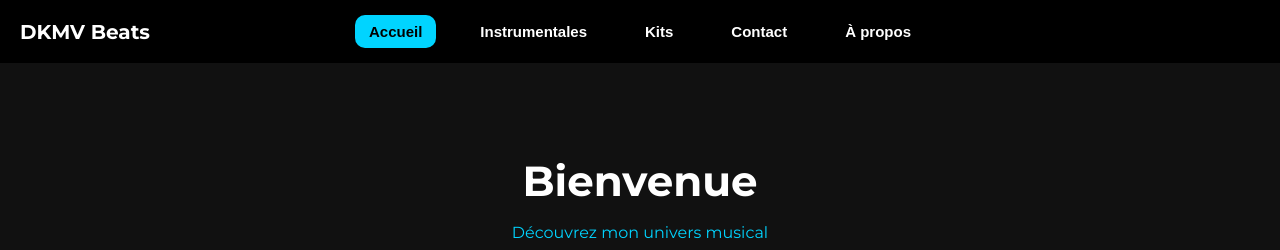
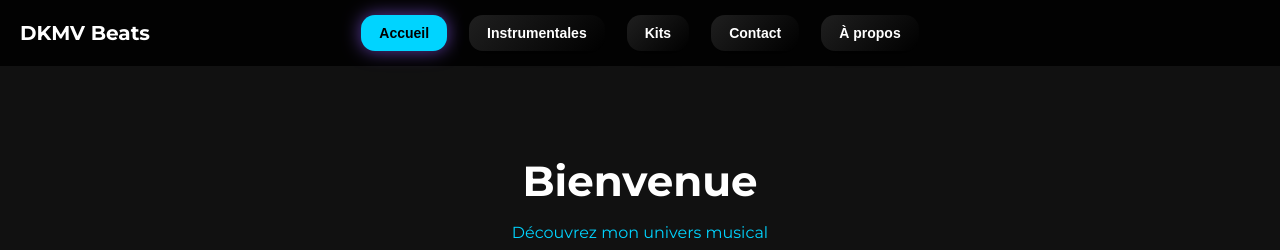
Before and after one commit to dkmvbeats/DKMVBeats, a plain HTML site: page index.html in a window 1280 px wide. Shown: the top 250 px of the page. Drawn offline with Linux system fonts and the light colour scheme.

Commit message:
Mise à jour du site

```diff
--- a/index.html
+++ b/index.html
@@ -60,6 +60,52 @@
     .audio-player{position:fixed;bottom:20px;left:50%;transform:translateX(-50%);background:#000;padding:12px 20px;border-radius:30px;display:flex;align-items:center;gap:15px;z-index:2000}
     .audio-player.hidden{display:none}
     .audio-player button{background:#00d4ff;border:none;border-radius:50%;width:40px;height:40px;font-size:16px;cursor:pointer}
+    /* ===== NAV COULEURS ===== */
+.top-nav-fixed{
+  position:fixed;
+  top:0; left:0; right:0;
+  background:rgba(0,0,0,.85);
+  display:flex;
+  align-items:center;
+  justify-content:center;
+  gap:22px;
+  padding:15px;
+  z-index:1000;
+}
+
+.logo{
+  position:absolute;
+  left:20px;
+  font-weight:700;
+  font-size:20px;
+}
+
+/* Boutons */
+.top-nav-fixed button{
+  background:linear-gradient(135deg,#1f1f1f,#000);
+  border:none;
+  color:#fff;
+  font-weight:700;
+  cursor:pointer;
+  font-size:14px;
+  padding:10px 18px;
+  border-radius:14px;
+  transition:all .3s ease;
+  box-shadow:0 4px 12px #0006;
+}
+
+/* Hover */
+.top-nav-fixed button:hover{
+  transform:translateY(-2px) scale(1.05);
+}
+
+/* Onglet actif = couleur */
+.top-nav-fixed button.active{
+  color:#fff;
+  background:linear-gradient(135deg,#22c55e,#8b5cf6);
+  box-shadow:0 0 18px #8b5cf6aa;
+}
+
   </style>
 </head>
 <body>
```
